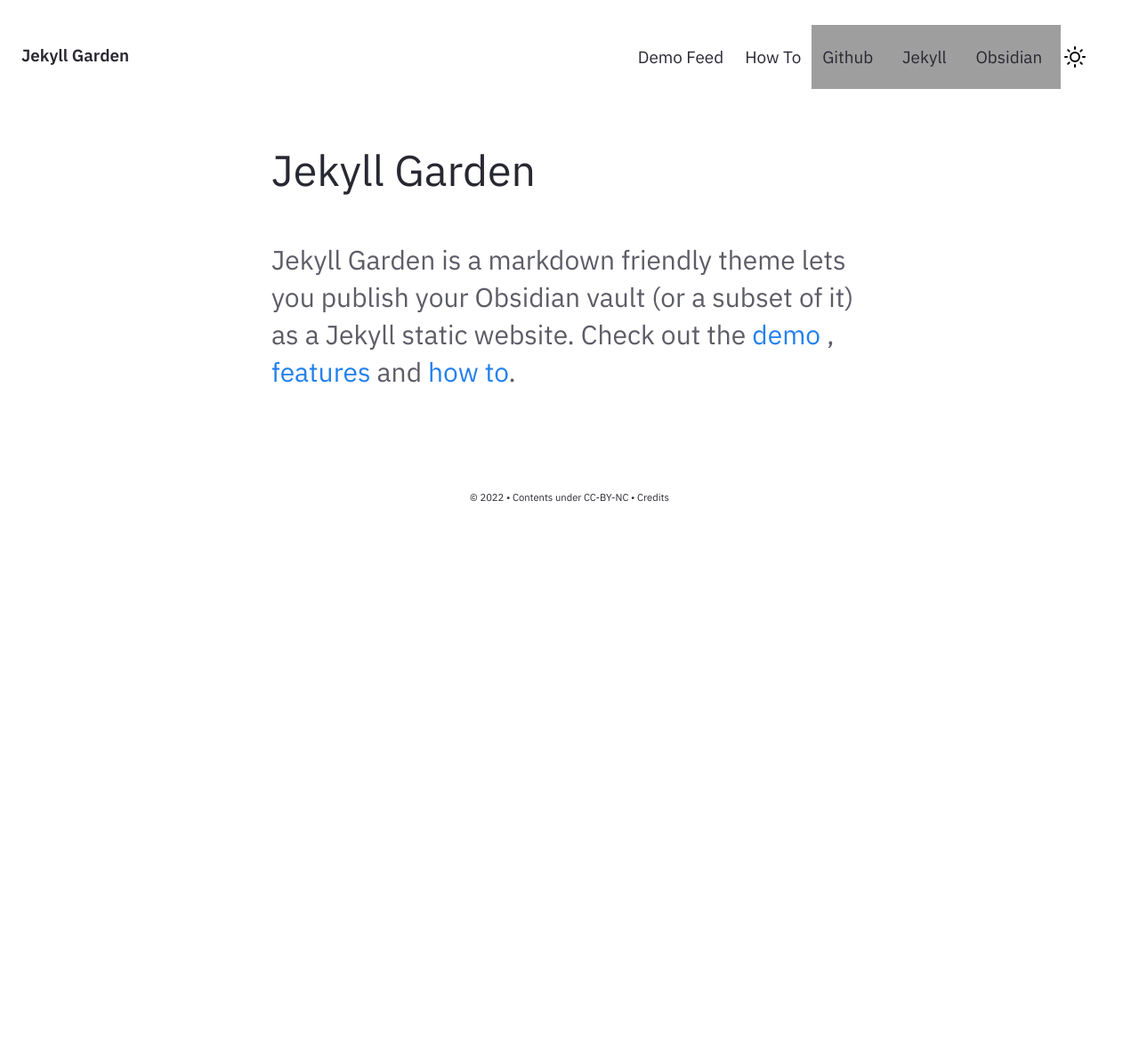
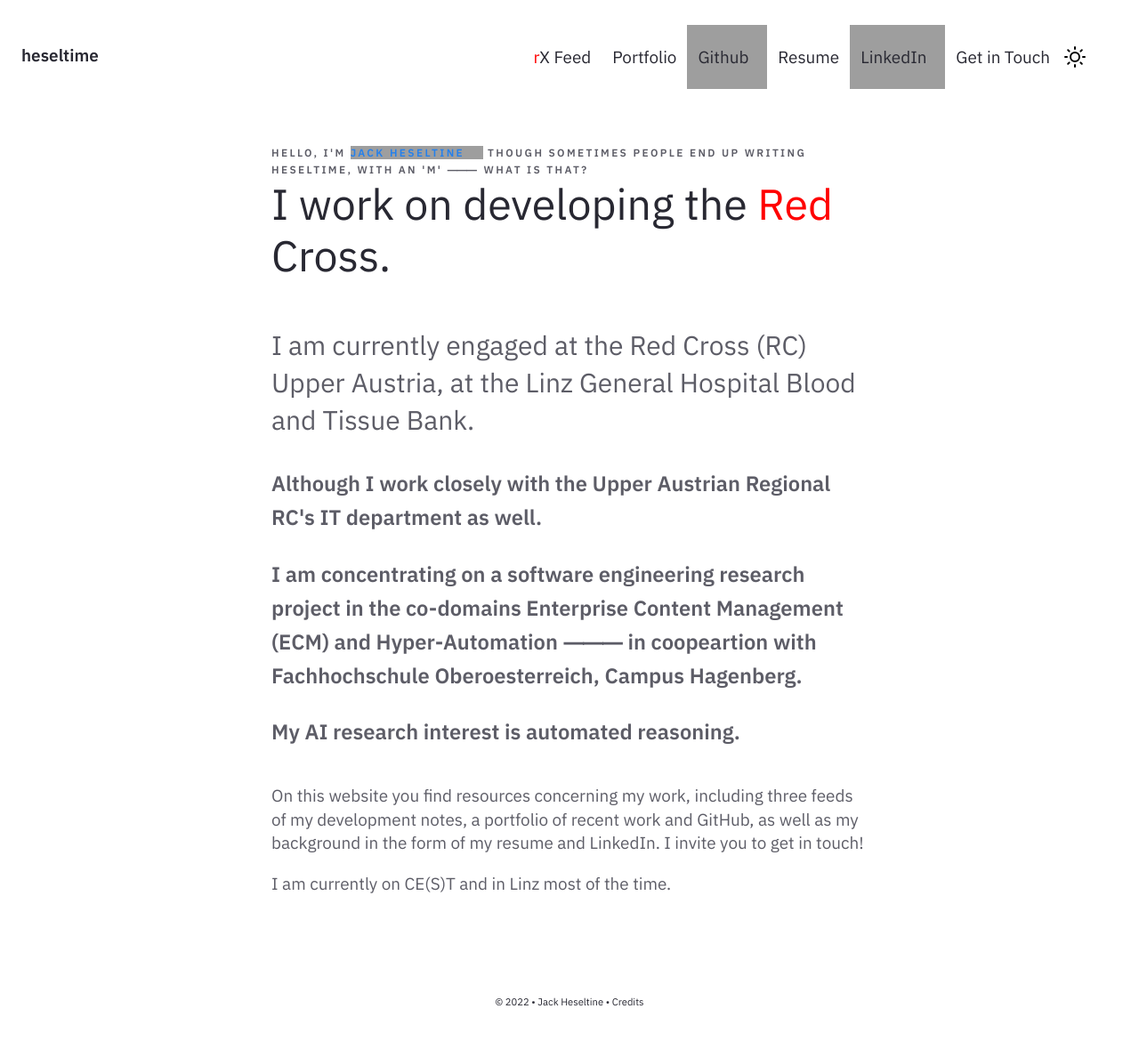
Before and after one commit to heseltime/heseltime.github.io, a Jekyll site: the page built from pages/index.md, in a window 1280 px wide, cut to the strip 0-1175 px from the top of the page. Shown: the top 1170 px of the strip at 89% size. Built offline with Jekyll 4.4.1, drawn with Linux system fonts in a browser that asks for light colours; before the commit the page ends 900 px from its top, so only the background shows below that; grey boxes are pictures that could not be loaded.

Commit message:
init in Documents folder (local)

```diff
--- a/_config.yml
+++ b/_config.yml
@@ -19,7 +19,7 @@
 # in the templates via {{ site.myvariable }}.
 
 # URL is the base hostname with protocol for your site, eg http://example.com
-url: "" # the base hostname & protocol for your site, e.g. http://example.com
+url: "https://heseltime.github.io" # the base hostname & protocol for your site, e.g. http://example.com
 
 # If you want to install this jekyll in a subpath (eg /digitalgarden) set it here.
 # Else keep it Empty (DON'T PUT /; Keep it empty)
@@ -27,11 +27,11 @@
 
 # Website Header, Description, Footer year and text.
 # If you are deleting this, make sure you remove it from HTML files too
-heading: Jekyll Garden # Change this
-content: Obsidian ready Jekyll Theme
+heading: heseltime
+content: some light documentation
 copyright:
   year: © 2022
-  msg: Contents under CC-BY-NC
+  msg: Jack Heseltine
 
 # Set title and content for private & broken link tooltop
 privatelinks:
--- a/_includes/Homepage.html
+++ b/_includes/Homepage.html
@@ -1,7 +1,22 @@
 <div class="home-intro">
-    <div class="jumbo">{{site.heading}} </div>
-    <div class="home-sub-text"> <h3>
-        Jekyll Garden is a markdown friendly theme lets you publish your Obsidian vault (or a subset of it) as a Jekyll static website.
-        Check out the <a href="{{'/notes' | relative_url}}"> demo </a>, <a href="{{'/post/features' | relative_url}}"> features </a> and <a href="{{'/post/how-to' | relative_url}}"> how to</a>.
+    <h5 class="meta-title">Hello, I'm <a href="https://www.linkedin.com/in/heselt-in-e/" alt="LinkedIn Link" target="_blank">Jack Heseltine</a> though sometimes people end up writing Heseltime, with an 'm' ⸻ What is that?</h5>
+    <div class="jumbo">I work on developing the <span style="color: red;">Red</span> Cross.</div>
+    <div class="home-sub-text">
+        <h3>
+        <!--Jekyll Garden is a markdown friendly theme lets you publish your Obsidian vault (or a subset of it) as a Jekyll static website.
+        Check out the <a href="{{'/notes' | relative_url}}"> demo </a>, <a href="{{'/post/features' | relative_url}}"> features </a> and <a href="{{'/post/how-to' | relative_url}}"> how to</a><div class="--"></div>-->
+        I am currently engaged at the Red Cross (RC) Upper Austria, at the Linz General Hospital Blood and Tissue Bank.
         </h3>
-</div> </div>
+        <h4>Although I work closely with the Upper Austrian Regional RC's IT department as well.</h4>
+
+        <h4>I am concentrating on a software engineering research project in the co-domains Enterprise Content Management (ECM) and Hyper-Automation ⸻ in coopeartion with Fachhochschule Oberoesterreich, Campus Hagenberg.</h4>
+
+        <h4>My AI research interest is automated reasoning.</h4>
+
+    </br>
+
+        <p>On this website you find resources concerning my work, including three feeds of my development notes, a portfolio of recent work and GitHub, as well as my background in the form of my resume and LinkedIn. I invite you to get in touch!</p>
+
+        <p>I am currently on CE(S)T and in Linz most of the time.</p>
+    </div>
+</div>
--- a/_includes/Nav.html
+++ b/_includes/Nav.html
@@ -54,20 +54,21 @@
     <div id="navbarBasicExample" class="navbar-menu">
       <div class="navbar-start">
         <a href="{{'/notes' | relative_url}}" class="navbar-item">
-          Demo Feed
+          <span style="color: red;">r</span>X Feed
         </a>
         <a href="../post/how-to" class="navbar-item">
-          How To
+          Portfolio
         </a>
-        <a href="https://github.com/Jekyll-Garden/jekyll-garden.github.io" target="_blank" class="navbar-item">
+        <a href="https://github.com/heselt-in-e" target="_blank" class="navbar-item">
           Github
         </a>
-        <a href="https://jekyllrb.com/" target="_blank" class="navbar-item">
-          Jekyll
+        <a href="../post/how-to" class="navbar-item">
+          Resume
         </a>
-        <a href="https://obsidian.md/"  target="_blank" class="navbar-item">
-          Obsidian
+        <a href="https://www.linkedin.com/in/heselt-in-e/" target="_blank" class="navbar-item">
+          LinkedIn
         </a>
+        <a class="navbar-item">Get in Touch</a>
       </div>
       <div class="navbar-end is-hidden-mobile" onclick="modeSwitcher()" >
         <div class="navbar-item">
```
